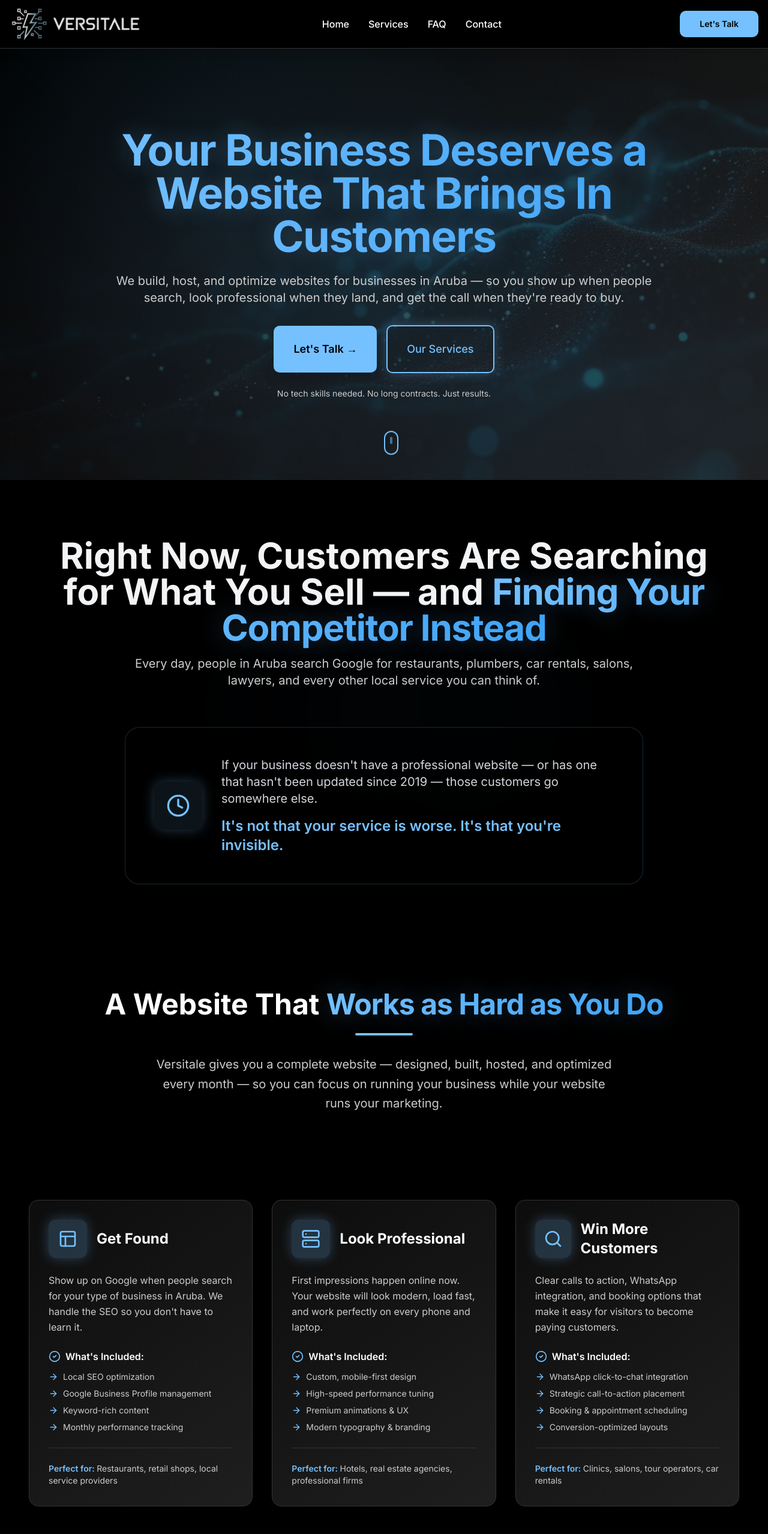
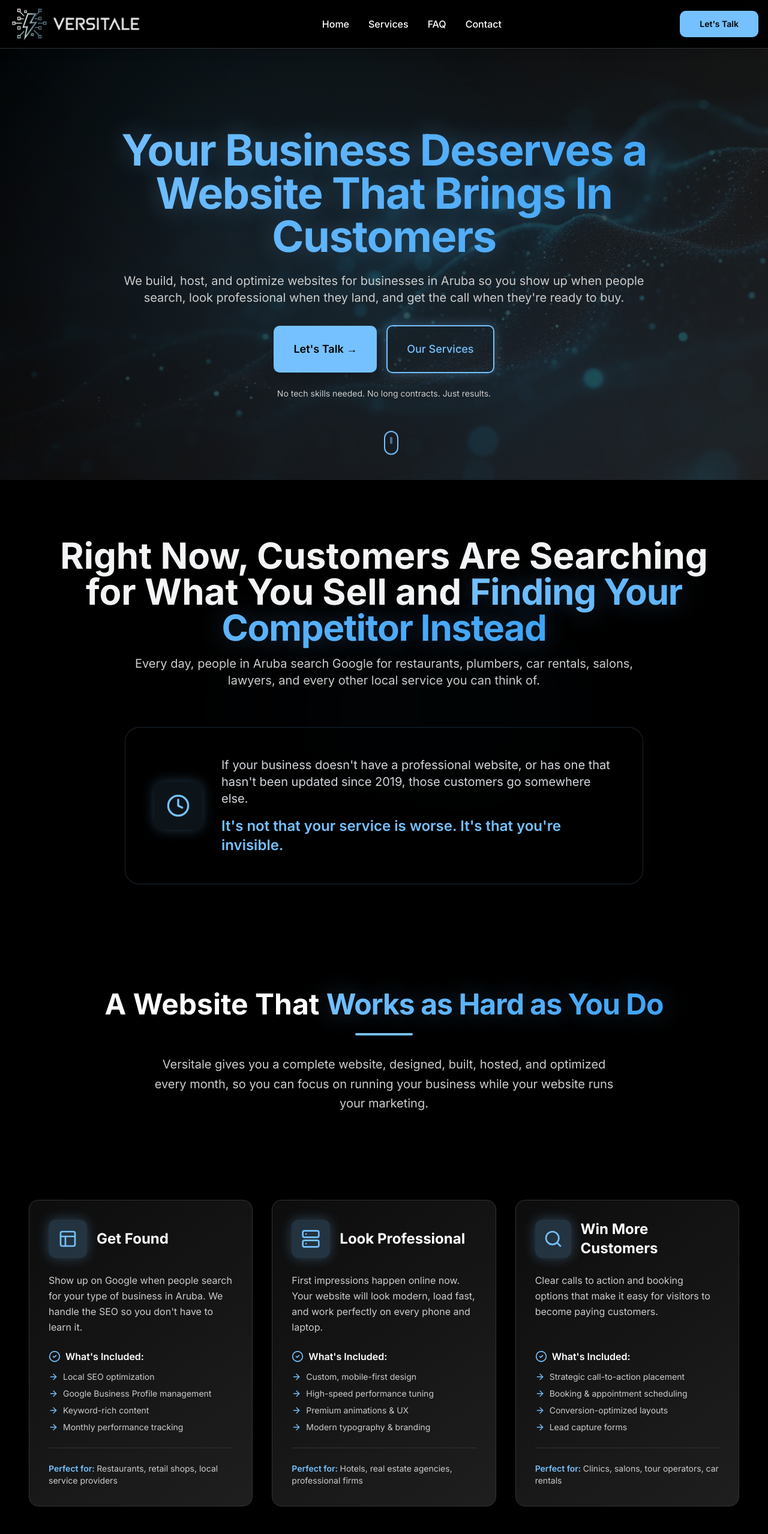
Before and after one commit to helloversitale/versitale, a React (Vite) app: page / in a window 1280 px wide. Shown: the top 2557 px of the page at 60% size. Built offline with nearby package versions, Linux system fonts and the light colour scheme.

Commit message:
removing dashes and the part of whatsapp

```diff
--- a/src/components/contact-section.tsx
+++ b/src/components/contact-section.tsx
@@ -78,7 +78,7 @@ export const ContactSection = () => {
           </h2>
           <div className="w-24 h-1 bg-primary mx-auto mb-8 rounded-full"></div>
           <p className="text-xl text-muted-foreground max-w-4xl mx-auto leading-relaxed">
-            Fill out the form below or chat with us on WhatsApp to start your journey
+            Fill out the form below to start your journey
             toward a professional, customer-winning online presence in Aruba.
           </p>
         </div>
@@ -121,7 +121,7 @@ export const ContactSection = () => {
                   "100% Custom Design",
                   "Managed Hosting Included",
                   "Local SEO Strategy",
-                  "WhatsApp Integration Ready"
+                  "Mobile-First Experience"
                 ].map((item, i) => (
                   <li key={i} className="flex items-start gap-3 text-sm text-gray-400">
                     <CheckCircle2 className="w-4 h-4 text-primary mt-0.5 shrink-0" />
--- a/src/components/faq-section.tsx
+++ b/src/components/faq-section.tsx
@@ -13,7 +13,7 @@ const faqs = [
   },
   {
     question: "Do I need to be a tech expert to manage the site?",
-    answer: "Not at all. We handle everything from hosting and security to technical updates and SEO. If you need to change a price, add a photo, or update your hours, just send us a message — your monthly plan covers updates so you never have to touch a line of code."
+    answer: "Not at all. We handle everything from hosting and security to technical updates and SEO. If you need to change a price, add a photo, or update your hours, just send us a message; your monthly plan covers updates so you never have to touch a line of code."
   },
   {
     question: "Is hosting and security included in the monthly price?",
--- a/src/components/footer.tsx
+++ b/src/components/footer.tsx
@@ -113,7 +113,7 @@ export const Footer = () => {
         <div className="border-t border-border pt-8">
           <div className="flex flex-col md:flex-row justify-between items-center gap-4">
             <p className="text-sm text-muted-foreground text-center md:text-left">
-              © 2025 Versitale — Built in Aruba. For Aruba.
+              © 2025 Versitale, Built in Aruba. For Aruba.
             </p>
             <div className="flex gap-6">
               <Link to="/privacy-policy" className="text-sm text-muted-foreground hover:text-primary transition-colors">
--- a/src/components/hero-section.tsx
+++ b/src/components/hero-section.tsx
@@ -45,7 +45,7 @@ export const HeroSection = () => {
           </h1>
 
           <p className="text-lg md:text-xl text-muted-foreground mb-8 max-w-4xl mx-auto leading-relaxed animate-fade-in opacity-0 [animation-delay:0.9s] [animation-fill-mode:forwards]">
-            We build, host, and optimize websites for businesses in Aruba — so you show up when people search,
+            We build, host, and optimize websites for businesses in Aruba so you show up when people search,
             look professional when they land, and get the call when they're ready to buy.
           </p>
 
--- a/src/components/services-section.tsx
+++ b/src/components/services-section.tsx
@@ -37,12 +37,12 @@ export const ServicesSection = () => {
     {
       icon: Search,
       title: "Win More Customers",
-      description: "Clear calls to action, WhatsApp integration, and booking options that make it easy for visitors to become paying customers.",
+      description: "Clear calls to action and booking options that make it easy for visitors to become paying customers.",
       includes: [
-        "WhatsApp click-to-chat integration",
         "Strategic call-to-action placement",
         "Booking & appointment scheduling",
-        "Conversion-optimized layouts"
+        "Conversion-optimized layouts",
+        "Lead capture forms"
       ],
       perfectFor: "Clinics, salons, tour operators, car rentals",
     }
@@ -57,7 +57,7 @@ export const ServicesSection = () => {
           </h2>
           <div className="w-24 h-1 bg-primary mx-auto mb-8 rounded-full"></div>
           <p className="text-xl text-muted-foreground max-w-3xl mx-auto leading-relaxed">
-            Versitale gives you a complete website — designed, built, hosted, and optimized every month — so you can focus on running your business while your website runs your marketing.
+            Versitale gives you a complete website, designed, built, hosted, and optimized every month, so you can focus on running your business while your website runs your marketing.
           </p>
         </div>
 
--- a/src/components/stats-section.tsx
+++ b/src/components/stats-section.tsx
@@ -42,7 +42,7 @@ export const StatsSection = () => {
       <div className="container mx-auto max-w-7xl relative z-10">
         <div className="text-center mb-16 space-y-4 px-4">
           <h2 className="text-3xl md:text-5xl lg:text-6xl font-bold text-gray-100 animate-slide-up">
-            Right Now, Customers Are Searching for What You Sell — and <span className="gradient-text">Finding Your Competitor Instead</span>
+            Right Now, Customers Are Searching for What You Sell and <span className="gradient-text">Finding Your Competitor Instead</span>
           </h2>
           <p className="text-lg md:text-xl text-foreground/80 max-w-4xl mx-auto animate-slide-up leading-relaxed" style={{ animationDelay: '0.2s' }}>
             Every day, people in Aruba search Google for restaurants, plumbers, car rentals, salons, lawyers, and every other local service you can think of.
@@ -59,7 +59,7 @@ export const StatsSection = () => {
               </div>
               <div className="space-y-4">
                 <p className="text-lg md:text-xl text-gray-300 leading-relaxed">
-                  If your business doesn't have a professional website — or has one that hasn't been updated since 2019 — those customers go somewhere else.
+                  If your business doesn't have a professional website, or has one that hasn't been updated since 2019, those customers go somewhere else.
                 </p>
                 <p className="text-xl md:text-2xl font-semibold text-primary">
                   It's not that your service is worse. It's that you're invisible.
```
